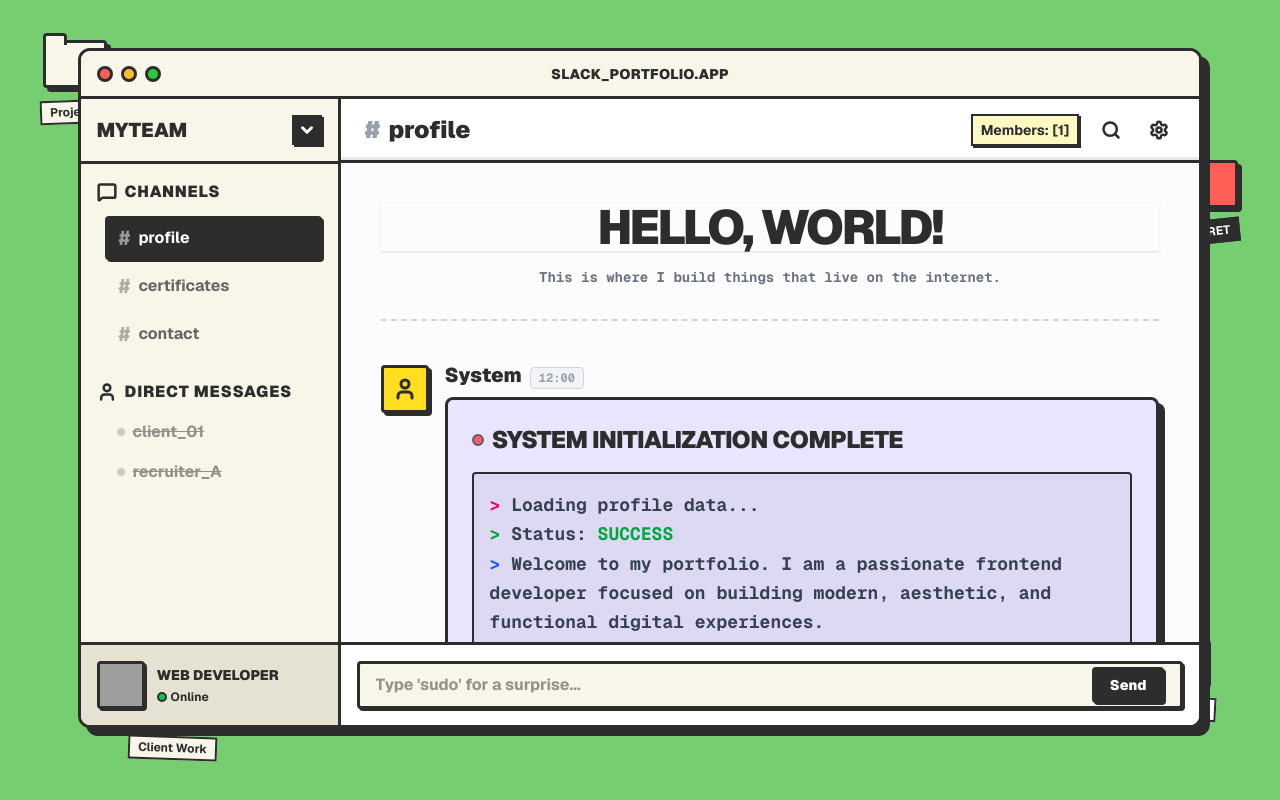
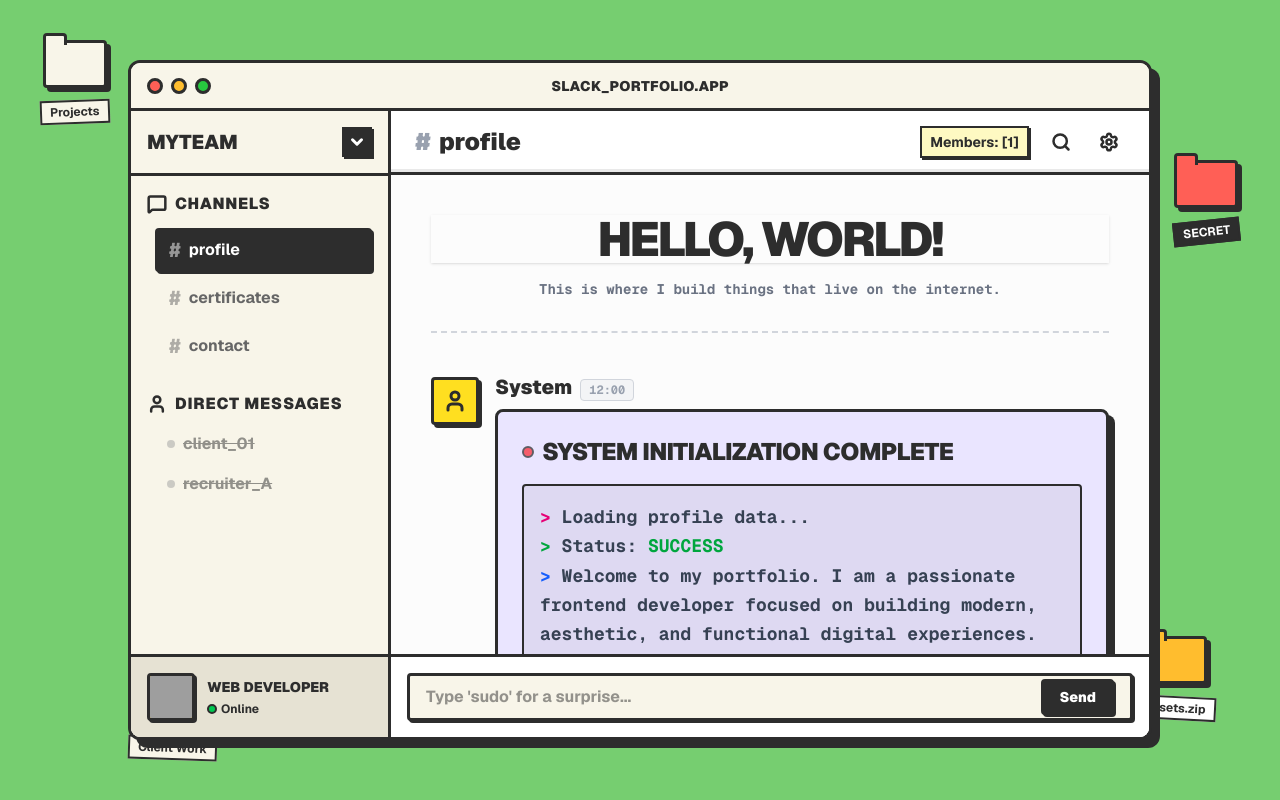
Before and after one commit to MakdumIbrohim/black-porto, a Next.js app: page / in a window 1280 px wide. Built offline with nearby package versions, Linux system fonts and the light colour scheme; grey boxes are pictures that could not be loaded.

Commit message:
feat: Add a new Slack-themed portfolio page featuring draggable windows and an interactive terminal easter egg.

```diff
--- a/app/page.tsx
+++ b/app/page.tsx
@@ -59,8 +59,9 @@
       </div>
 
       {/* Main Window Container */}
-      <Draggable handle=".drag-handle" bounds="parent" nodeRef={draggableRef} defaultPosition={{ x: 0, y: 0 }}>
-        <div ref={draggableRef} className="w-[95%] max-w-6xl h-[85vh] bg-[#F8F5E9] border-[3px] border-[#2d2d2d] rounded-xl shadow-[8px_8px_0_0_#2d2d2d] flex flex-col overflow-hidden relative z-10 transition-shadow hover:shadow-[12px_12px_0_0_#2d2d2d] active:shadow-[4px_4px_0_0_#2d2d2d]" style={{ margin: "0 auto" }}>
+      <div className="absolute inset-0 pointer-events-none z-10 overflow-hidden flex items-center justify-center">
+        <Draggable handle=".drag-handle" nodeRef={draggableRef} defaultPosition={{ x: 0, y: 0 }}>
+          <div ref={draggableRef} className="pointer-events-auto w-[90%] max-w-5xl h-[85vh] bg-[#F8F5E9] border-[3px] border-[#2d2d2d] rounded-xl shadow-[8px_8px_0_0_#2d2d2d] flex flex-col overflow-hidden relative transition-shadow hover:shadow-[12px_12px_0_0_#2d2d2d] active:shadow-[4px_4px_0_0_#2d2d2d]">
             {/* Title Bar - Drag Handle */}
             <div className="drag-handle h-12 border-b-[3px] border-[#2d2d2d] bg-[#F8F5E9] flex items-center justify-between px-4 shrink-0 shadow-sm cursor-grab active:cursor-grabbing">
               <div className="flex gap-2">
@@ -187,6 +188,7 @@
             </div>
           </div>
         </Draggable>
+      </div>
 
       {/* Easter Egg Modal */}
       {easterEggActive && (
```
Lines whose indentation alone changed are shown as unchanged.
